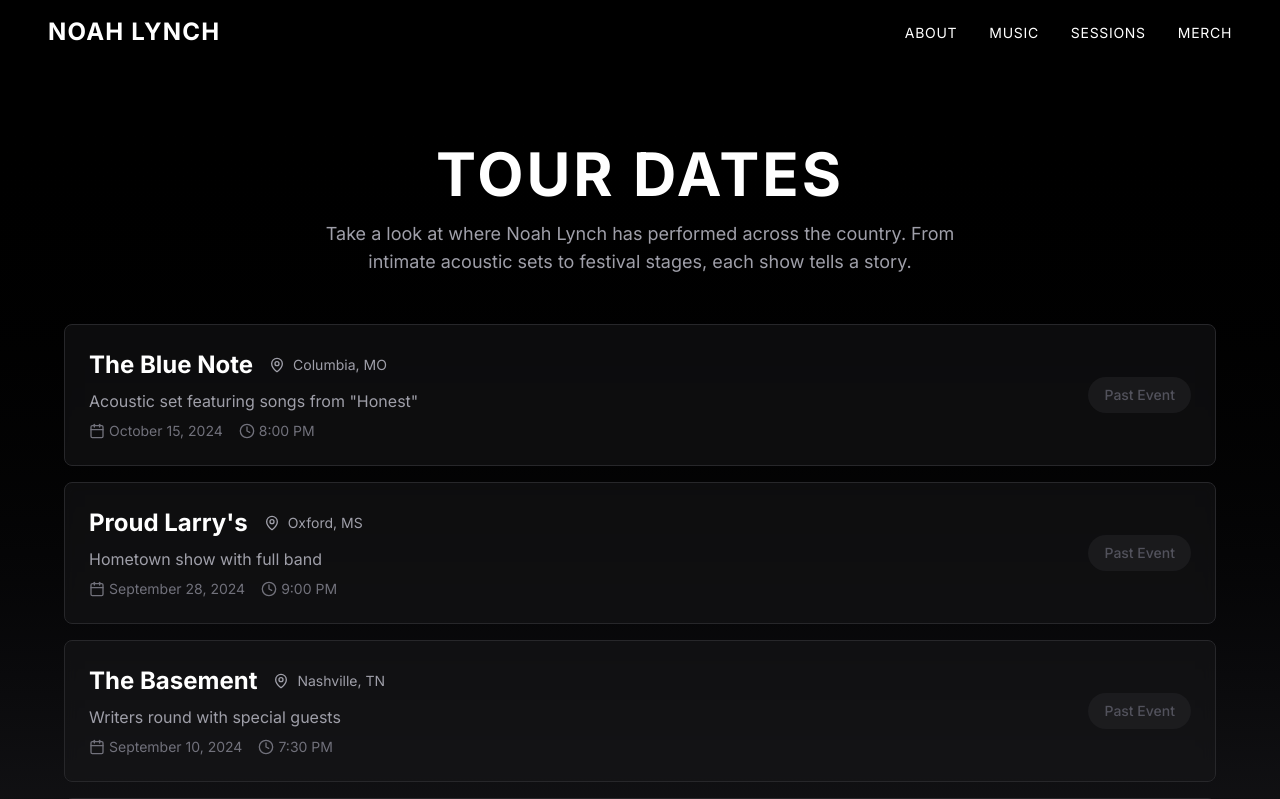
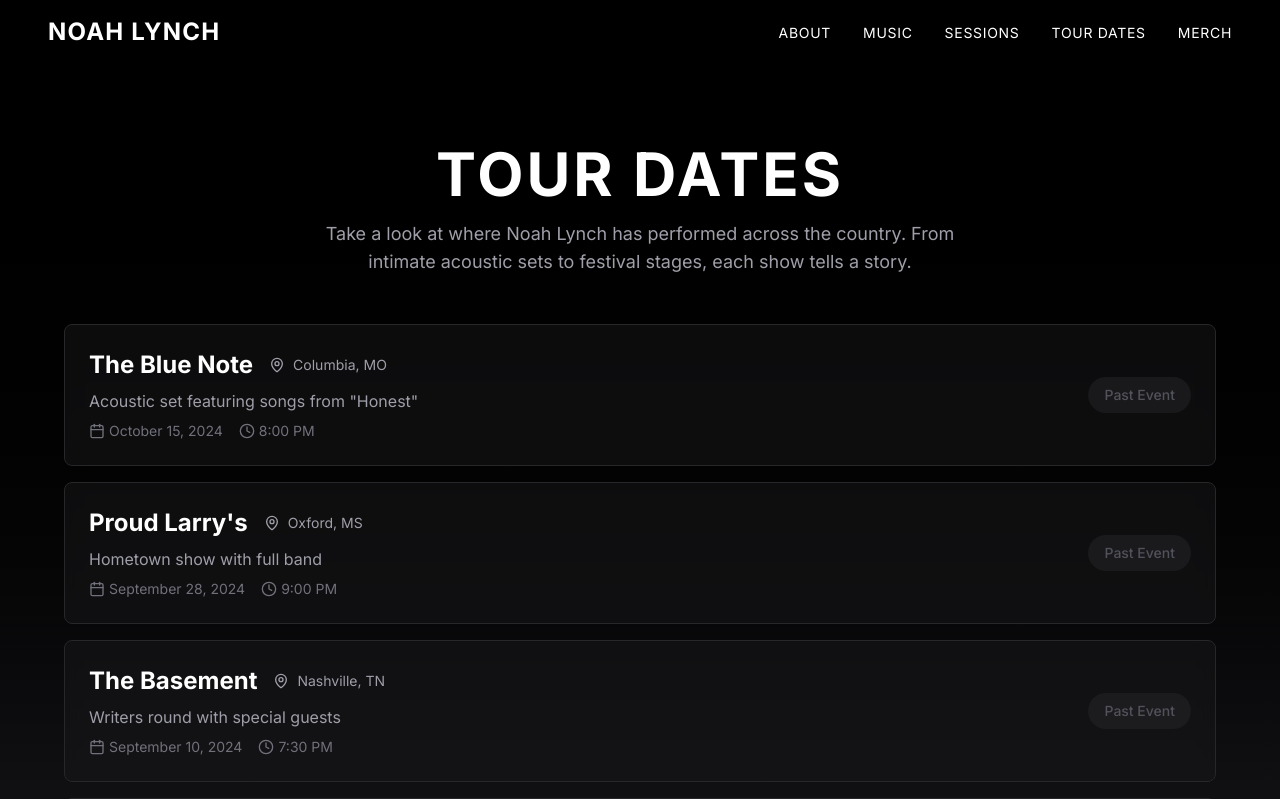
Before and after one commit to TylerAustinW/NoahLynch, a Next.js app: page /tour-dates in a window 1280 px wide. Shown: the top 799 px of the page. Built offline with nearby package versions, Linux system fonts and the light colour scheme.

Commit message:
Add Tour Dates link to navigation

```diff
--- a/components/layout/navbar.tsx
+++ b/components/layout/navbar.tsx
@@ -118,6 +118,17 @@ export default function Navbar() {
       </motion.div>
       <motion.div className="relative">
         <Link
+          href="/tour-dates"
+          className={baseLinkClasses}
+          onClick={() => closeMenu()}
+        >
+          <motion.span className={dynamicTextClasses} transition={{ duration: 0.3, ease: 'easeInOut' }}>
+            TOUR DATES
+          </motion.span>
+        </Link>
+      </motion.div>
+      <motion.div className="relative">
+        <Link
           href="/merch"
           className={baseLinkClasses}
           onClick={() => closeMenu()}
```
